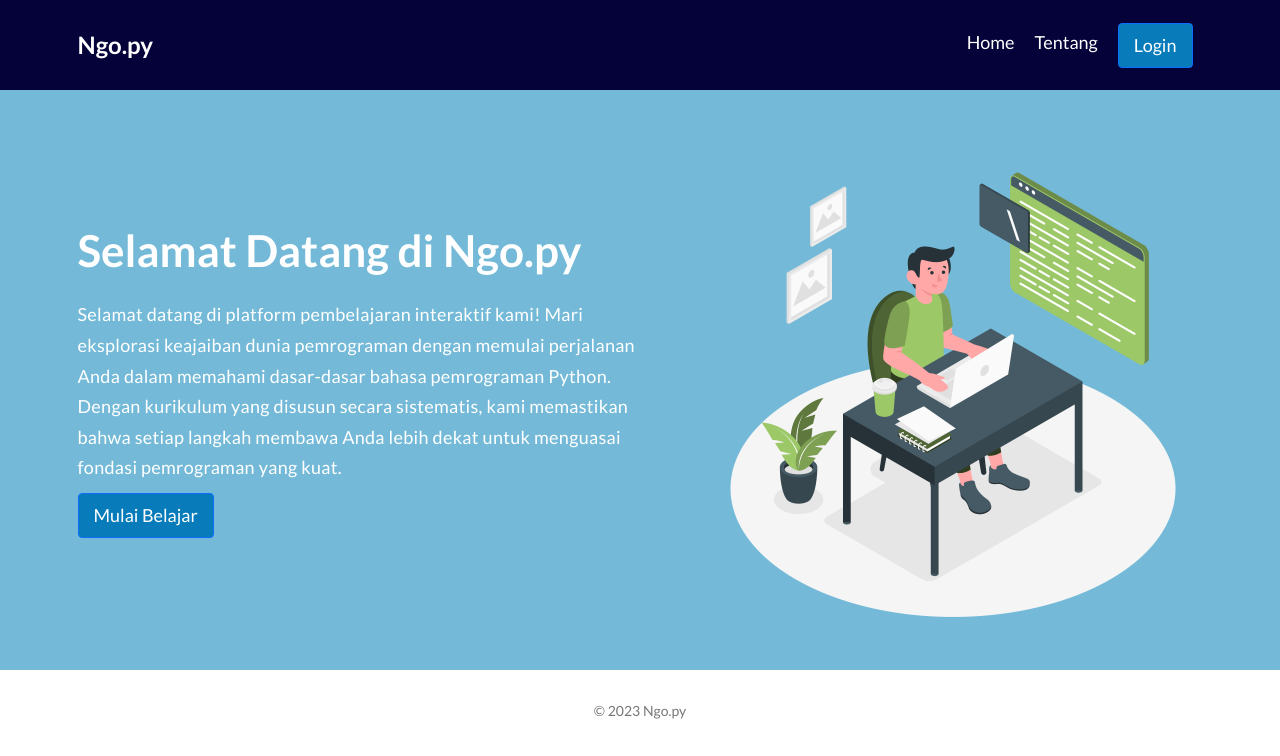
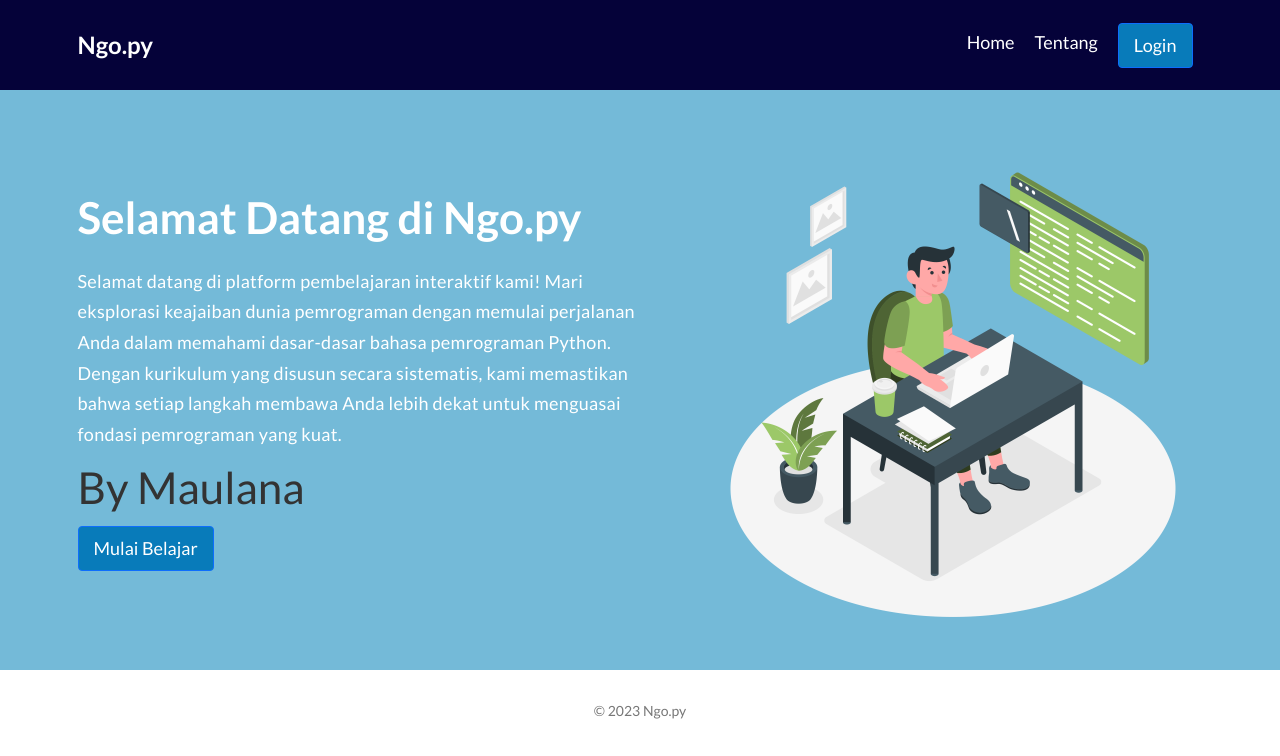
Before and after one commit to lanabcde/cobangopy, a Django app: page / in a window 1280 px wide. Shown: the top 756 px of the page. Run offline with Django 5.2, Linux system fonts and the light colour scheme; some libraries are stand-ins or nearby versions.

Commit message:
Update selamat_datang.html

```diff
--- a/templates/selamat_datang.html
+++ b/templates/selamat_datang.html
@@ -70,6 +70,7 @@
                   pemrograman dengan memulai perjalanan Anda dalam memahami dasar-dasar bahasa pemrograman Python.
                    Dengan kurikulum yang disusun secara sistematis, kami memastikan bahwa setiap langkah membawa Anda
                    lebih dekat untuk menguasai fondasi pemrograman yang kuat.
+                  <h2>By Maulana</h2>
 
                   </p>
                   <a href={% url 'beranda_1'%} class="d-inline-flex align-items-center btn btn-primary btn-lg px-4">
```
